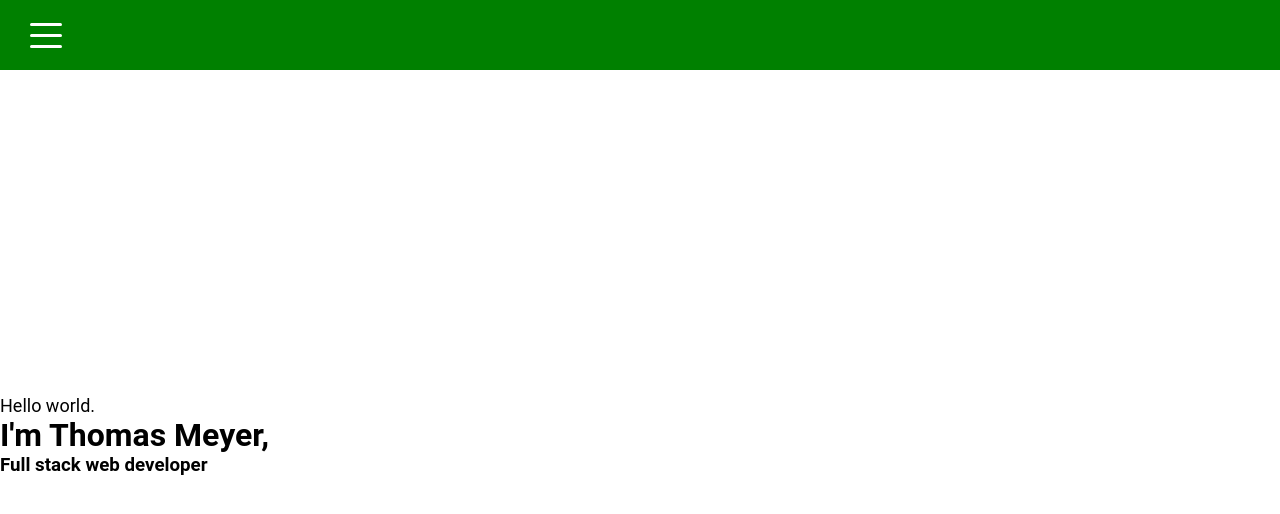
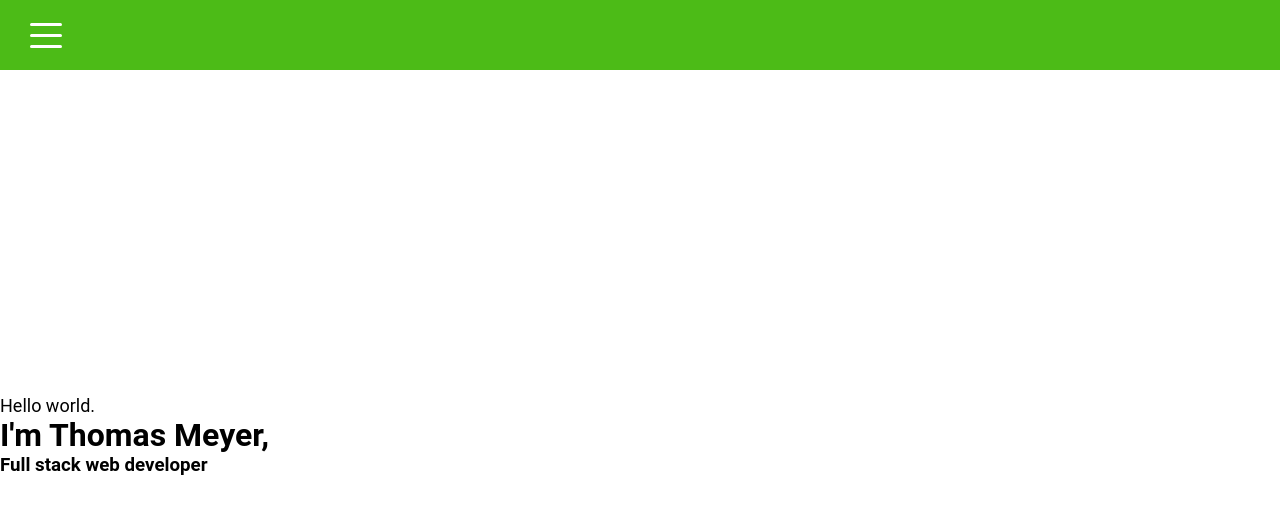
Before and after one commit to tmeyer01/portfolio, a React (Create React App) app: page / in a window 1280 px wide. Shown: the top 514 px of the page. Built offline with nearby package versions, Linux system fonts and the light colour scheme.

Commit message:
Added global color variables to nav style sheet

```diff
--- a/src/components/nav/nav.scss
+++ b/src/components/nav/nav.scss
@@ -4,7 +4,7 @@
   display: flex;
   width: 100%;
   height: 70px;
-  background-color: green;
+  background-color: $maincolor;
   color: white;
   position: fixed;
   top:0;
```
